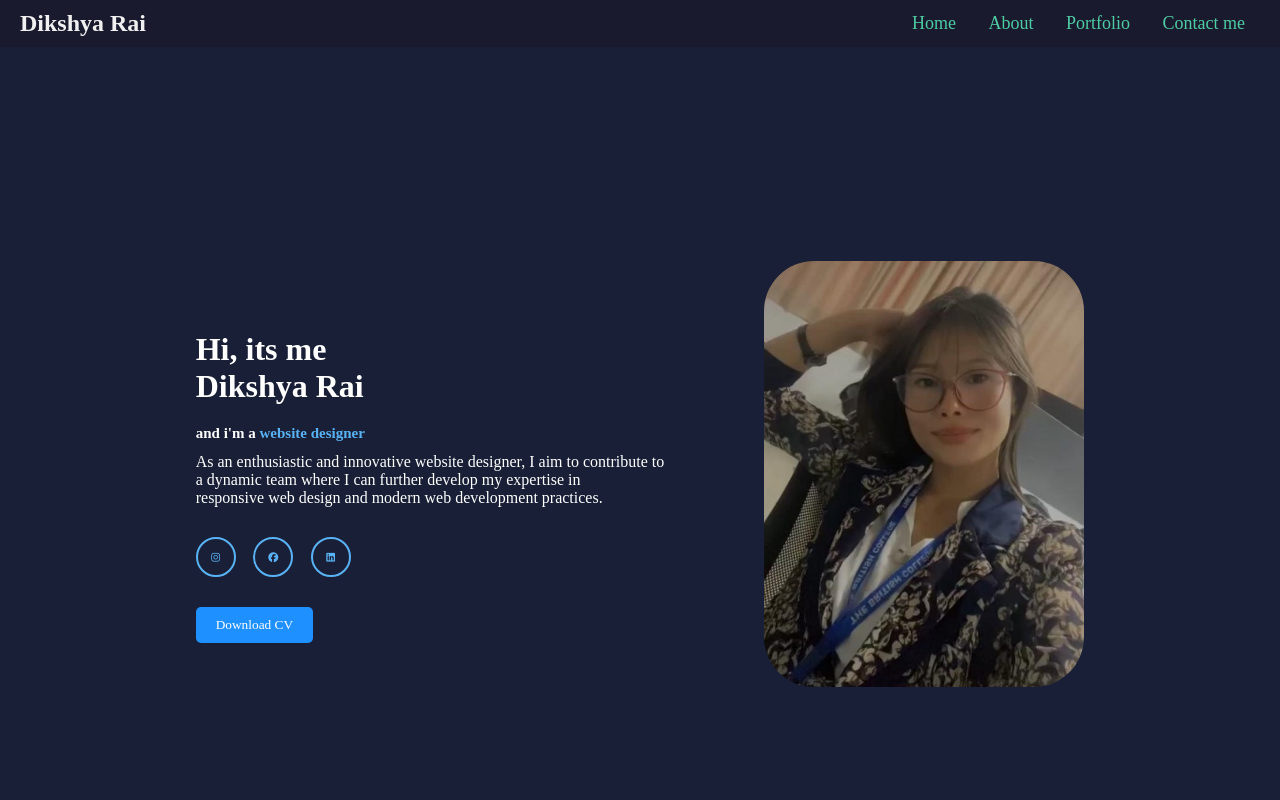
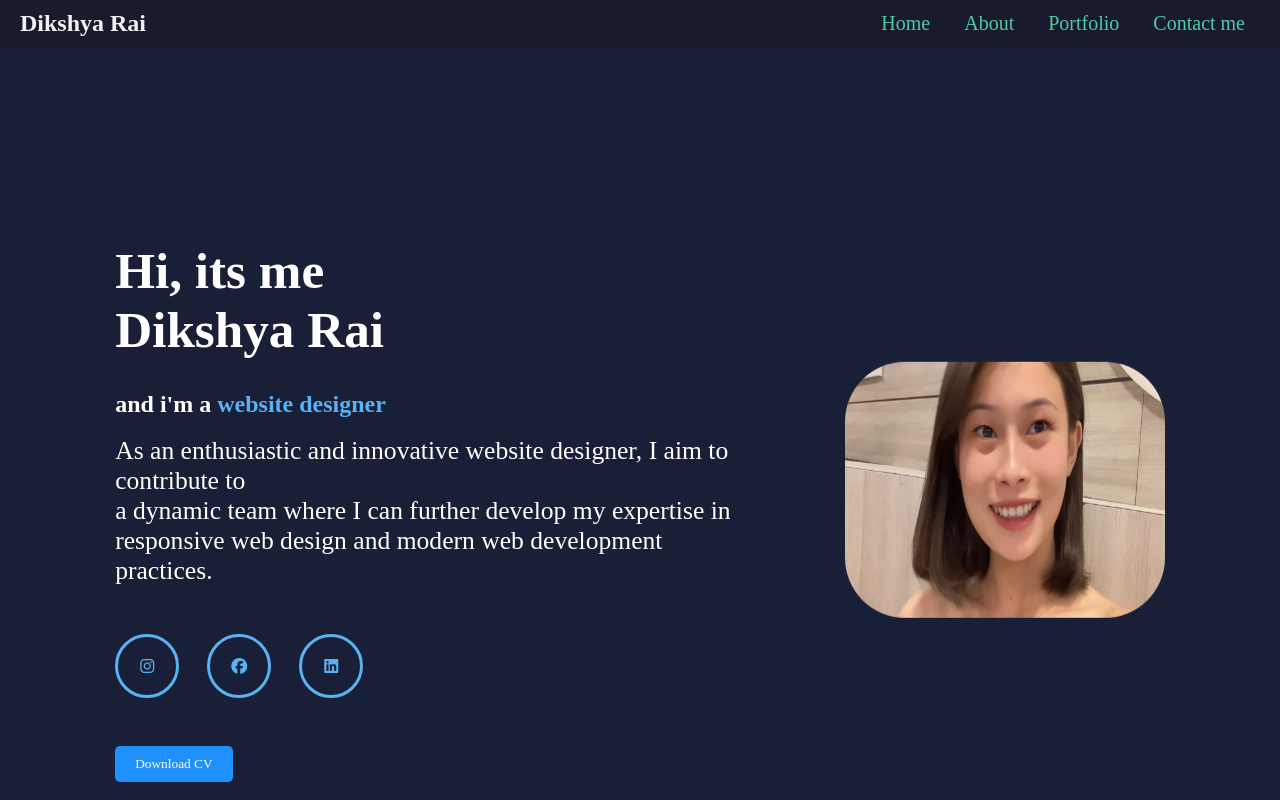
Before and after one commit to dikshya-rai/My-Portfolio, a plain HTML site: page index.html in a window 1280 px wide. Shown: the top 800 px of the page. Drawn offline with nearby package versions, Linux system fonts and the light colour scheme.

Commit message:
image changed

```diff
--- a/index.html
+++ b/index.html
@@ -44,7 +44,7 @@
 
     </div>
     <div class="home-img">
-        <img src="onnn .jpg">
+        <img src="okee.jpg">
     </div>
 </section>
 
--- a/styles.css
+++ b/styles.css
@@ -17,7 +17,7 @@
 
 
 html{
-    font-size: 62.5%;
+    font-size: 100%;
     overflow-x: hidden;
 }
 body {
@@ -50,8 +50,8 @@ section {
 .header nav a {
     color: #f0f0f0;
     text-decoration: none;
-    margin: 0 15px;
-    font-size: 18px;
+    margin: 015px;
+    font-size: 20px;
     font-weight: 500;
     transition: color 0.3s ease;
 }
@@ -219,8 +219,9 @@ span {
 }
 .home-img img {
     width: 25vw;
+    height: 20vw;
     margin-left: 100px;
-    border-radius: 50px;
+    border-radius: 60px;
     animation: floatimage 4s ease-in-out infinite;
 }
 @keyframes floatimage {
```
Also changed, not shown: okee.jpg (added), onnn .jpg (deleted).
